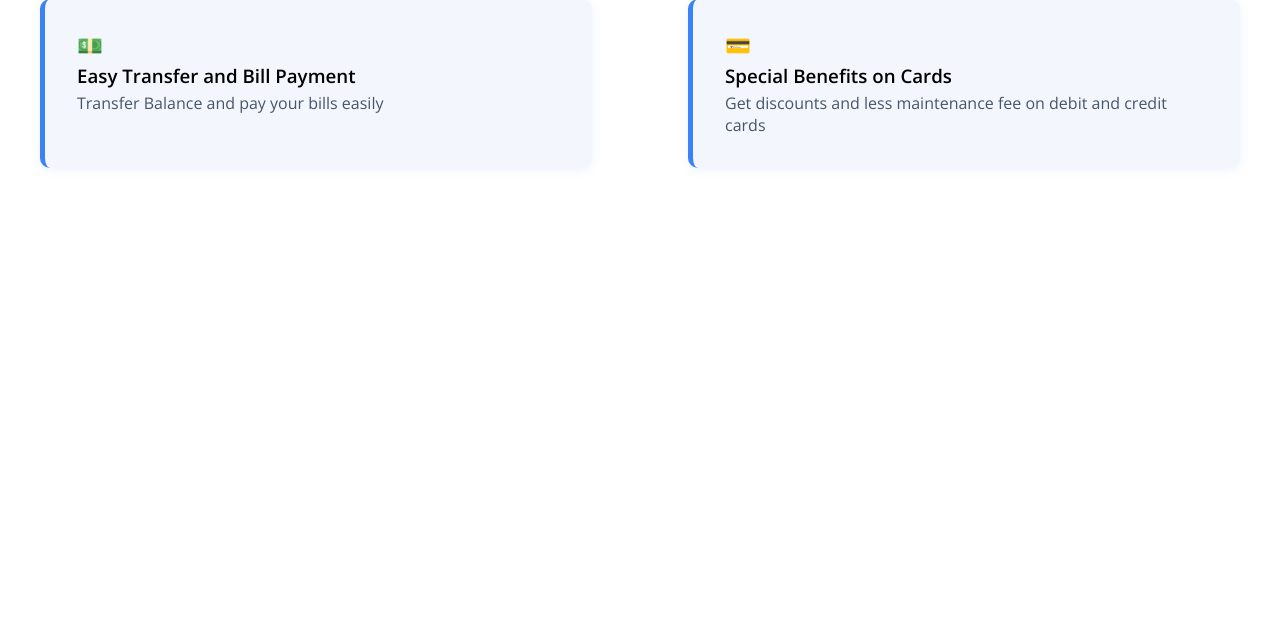
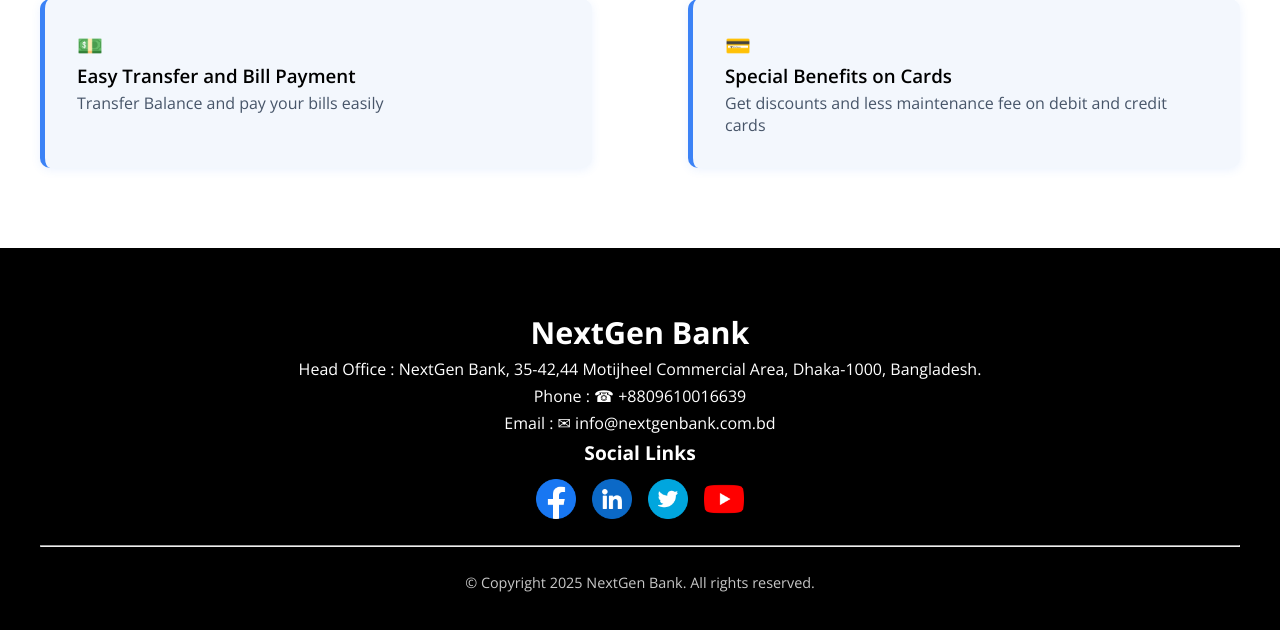
Before and after one commit to MD-YUSUF-1/NextGen-Bank-Web-Tech-Project, a PHP site: page / in a window 1280 px wide. Shown: the part 1774-2404 px from the top of the page. Before the commit the page ends 1943 px from the top, so only its background shows below. Run offline with PHP 8.4, Linux system fonts and the light colour scheme.

Commit message:
Footer completed

```diff
--- a/index.html
+++ b/index.html
@@ -9,7 +9,8 @@
     <link rel="stylesheet" href="./styles/Font.css">
     <style>
 
-        </style>
+
+    </style>
 </head>
 
 <body>
@@ -128,7 +129,26 @@
             </div>
         </section>
     </main>
-    <footer>
+    <footer class="footer">
+        <div class="container">
+            <div class="footer-content">
+                <h1>NextGen Bank</h1>
+                <p>Head Office : NextGen Bank, 35-42,44 Motijheel Commercial Area, Dhaka-1000, Bangladesh.</p>
+                <p>Phone : ☎ +8809610016639</p>
+                <p>Email : ✉ info@nextgenbank.com.bd</p>
+                <h3>Social Links</h3>
+                <div class="social-links">
+
+                    <a href=""><img src="./img/facebook.png" alt=""></a>
+                    <a href=""><img src="./img/linkedin.png" alt=""></a>
+                    <a href=""><img src="./img/twitter.png" alt=""></a>
+                    <a href=""><img src="./img/youtube.png" alt=""></a>
+
+                </div>
+                <hr>
+                <p class="copyright">© Copyright 2025 NextGen Bank. All rights reserved.</p>
+            </div>
+        </div>
 
     </footer>
 </body>
--- a/styles/landing-page.css
+++ b/styles/landing-page.css
@@ -41,7 +41,7 @@
             color: #475569;
         }
 
-        /* shared finish*/
+        /* shared ends*/
 
         /* Hero section start */
         .hero {
@@ -104,7 +104,7 @@
             transform: translateY(-2px);
         }
 
-        /* hero section finish */
+        /* hero section ends */
 
          /* services style */
         .services {
@@ -156,7 +156,7 @@
             font-weight: 600;
         }
 
-        /* service style finished */
+        /* service style ends */
 
 
         /* why choose us section start */
@@ -194,4 +194,44 @@
         .reason-card p {
             color: #475569;
         }
-        /* why choose us section Finished */
+        /* why choose us section ends */
+
+
+        /* Footer starts here */
+                .footer {
+            background: black;
+            color: white;
+            padding: 4rem 0px 2.4rem;
+            text-align: center;
+        }
+        .footer-content{
+            display: flex;
+            flex-direction: column;
+            gap: 5px;
+        }
+        .footer-content h1{
+            font-size: 1.9rem;
+            font-weight: 700;
+        }
+        .footer-content h3{
+            font-size: 1.2rem;
+        }
+        .social-links{
+            display: flex;
+            gap: 1rem;
+            align-items: center;
+            justify-content: center;
+            margin: 8px 4px 0px;
+        }
+        .social-links img{
+            width: 40px;
+            height: 40px;
+        }
+        .footer-content hr{
+            margin: 1rem 0px 1.3rem;
+        }
+        .copyright{
+            font-size: .9rem;
+            color: rgb(199, 199, 199);
+        }
+        /* Footer ends */
```
Also changed, not shown: img/facebook.png (added), img/linkedin.png (added), img/twitter.png (added), img/youtube.png (added).
